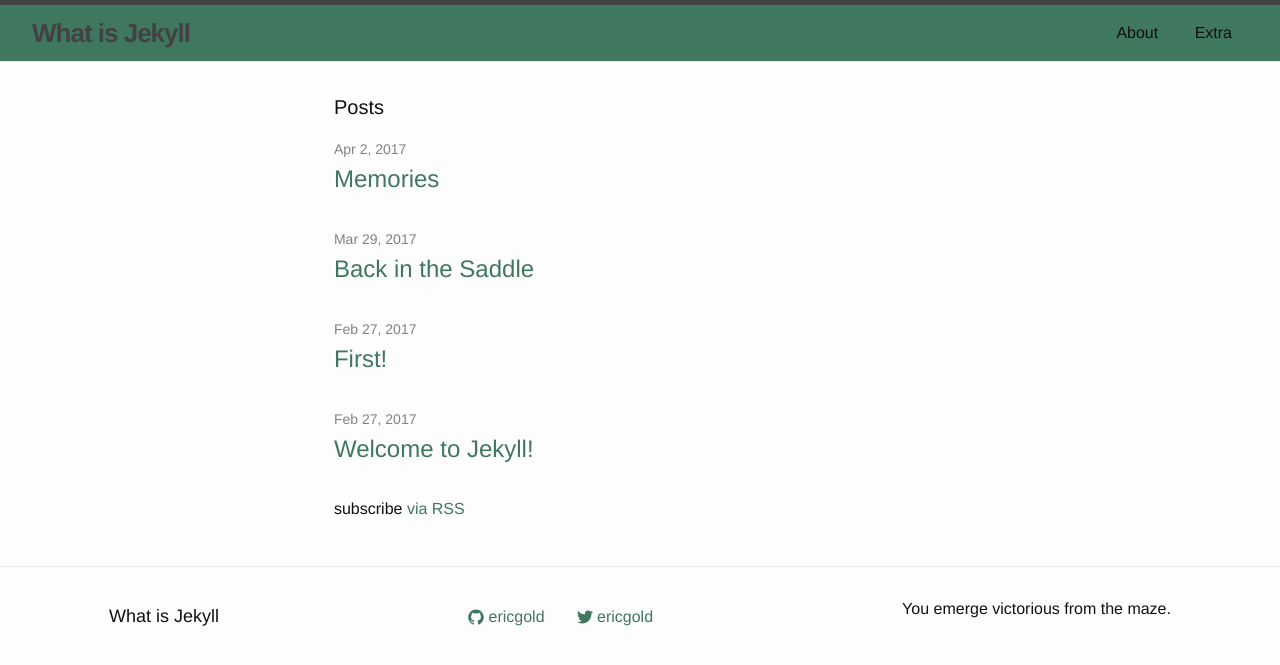
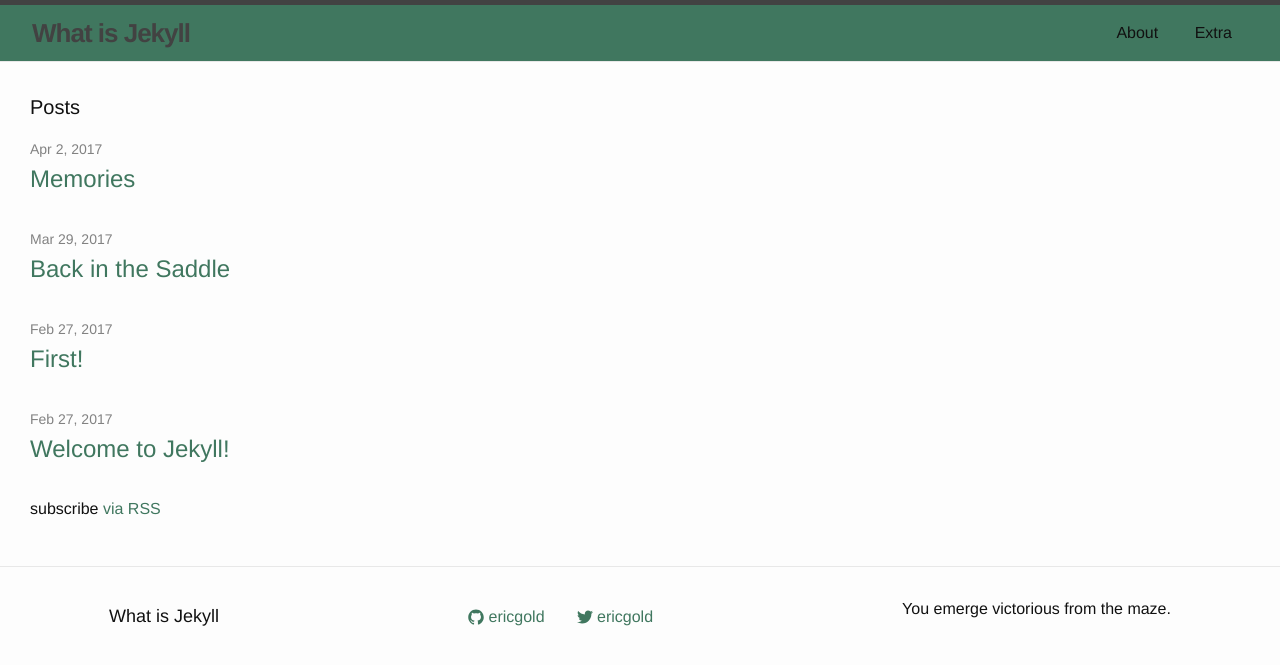
Before and after one commit to ericgold/jekylltest, a Jekyll site: the page built from index.md, in a window 1280 px wide. Shown: the top 665 px of the page. Built offline with Jekyll 4.4.1, drawn with Linux system fonts in a browser that asks for light colours.

Commit message:
flexbox main

```diff
--- a/_layouts/default.html
+++ b/_layouts/default.html
@@ -8,9 +8,9 @@
     {% include header.html %}
 
     <main class="page-content" aria-label="Content">
-      <div class="wrapper">
+
         {{ content }}
-      </div>
+
     </main>
 
     {% include footer.html %}
--- a/_sass/_layout.scss
+++ b/_sass/_layout.scss
@@ -132,7 +132,15 @@
  * Page content
  */
 .page-content {
-  padding: $spacing-unit 0;
+  display: flex;
+  flex-direction: column;
+  justify-content: center;
+  align-items: flex-start;
+  padding: $spacing-unit;
+
+  @include media-query($on-palm) {
+    padding: $spacing-unit calc($spacing-unit*3);
+  }
 }
 
 .page-heading {
```
Also changed, not shown: _sass/_base.scss (+6 -4 lines).
